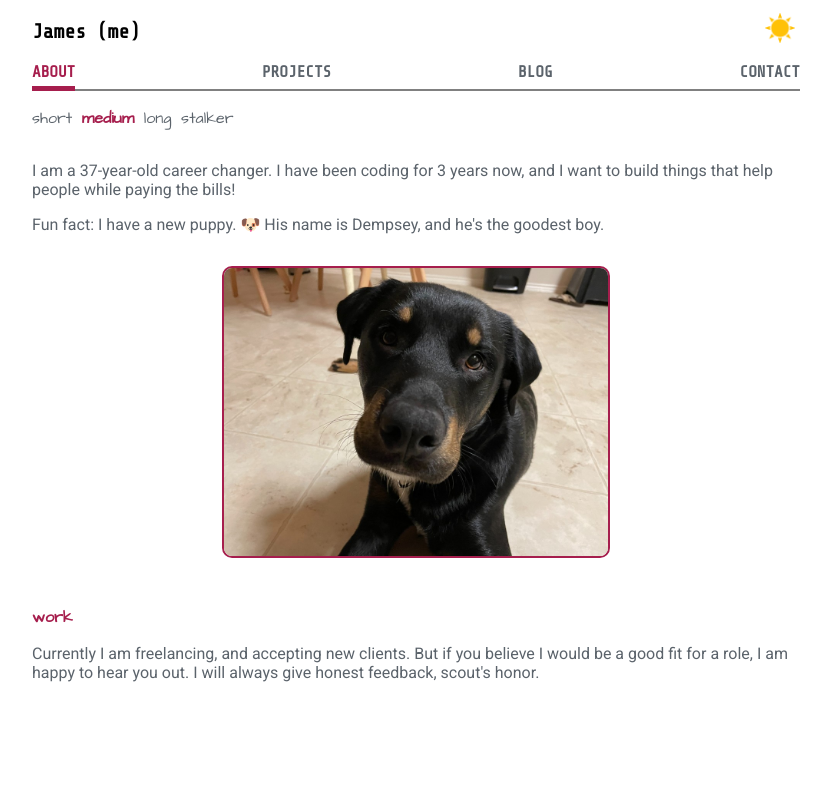
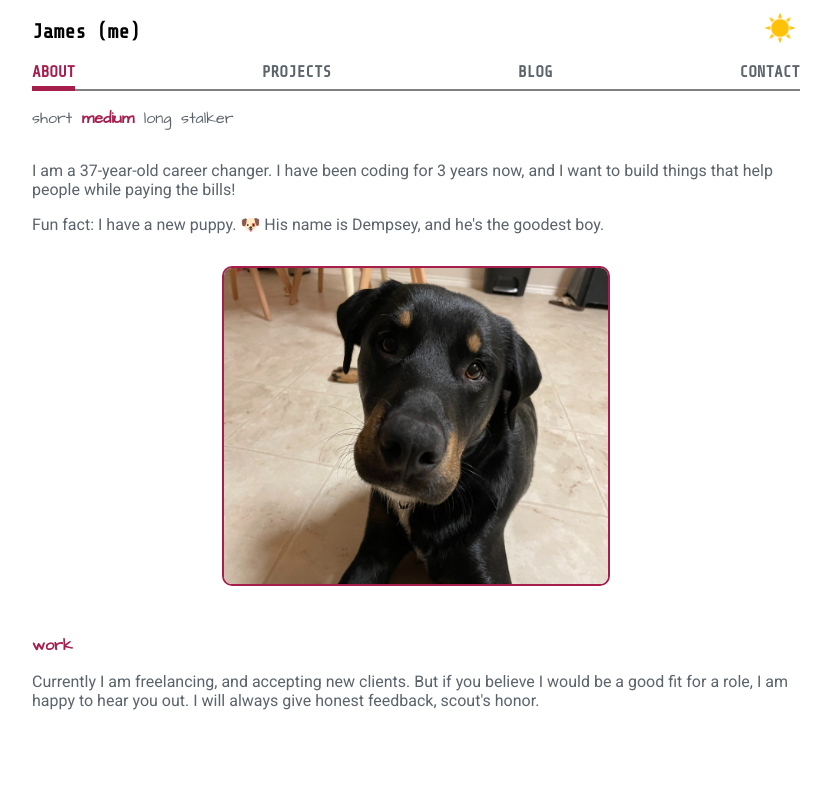
Before and after one commit to jamesncox/portfolio-v2, a React (Create React App) app: page / in a window 1280 px wide. Both pictures are taken after a click on the element "medium". Shown: the top 800 px of the page, without its empty margins (224-1055 px from the left). Built offline with nearby package versions, Linux system fonts and the light colour scheme.

Commit message:
Add height to .image-wrapper

```diff
--- a/src/stylesheets/App.css
+++ b/src/stylesheets/App.css
@@ -151,6 +151,7 @@ body.dark {
     display: flex;
     justify-content: center;
     margin-top: 2rem;
+    height: 20rem;
 }
 
 .image {
```
